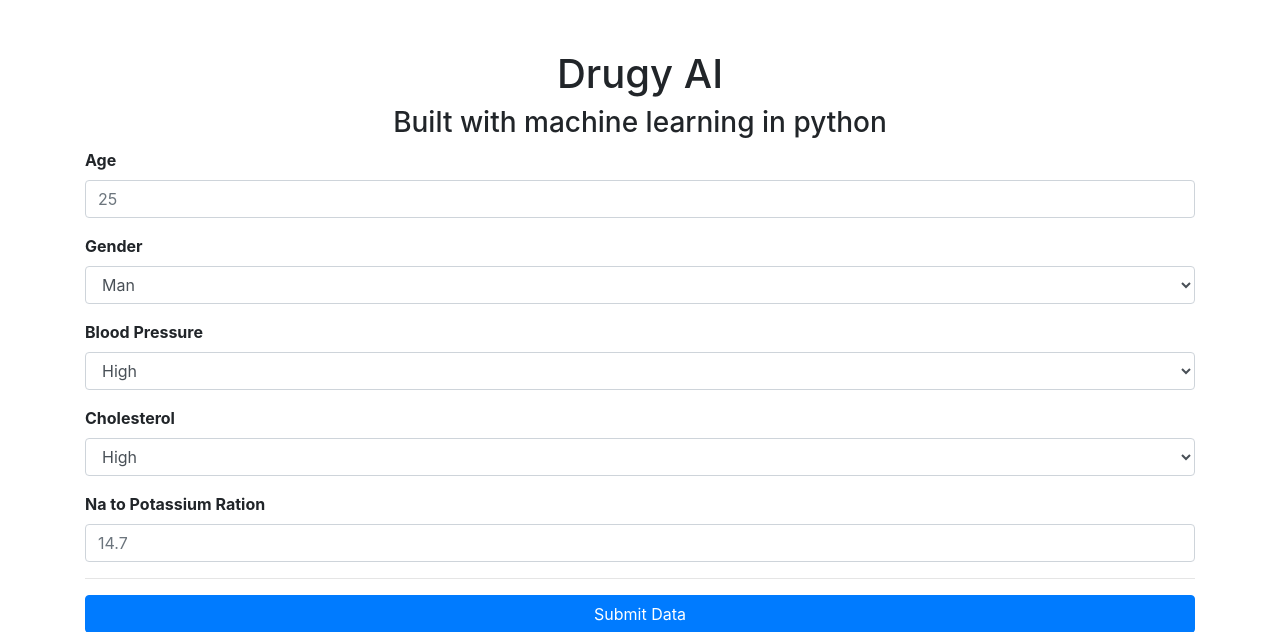
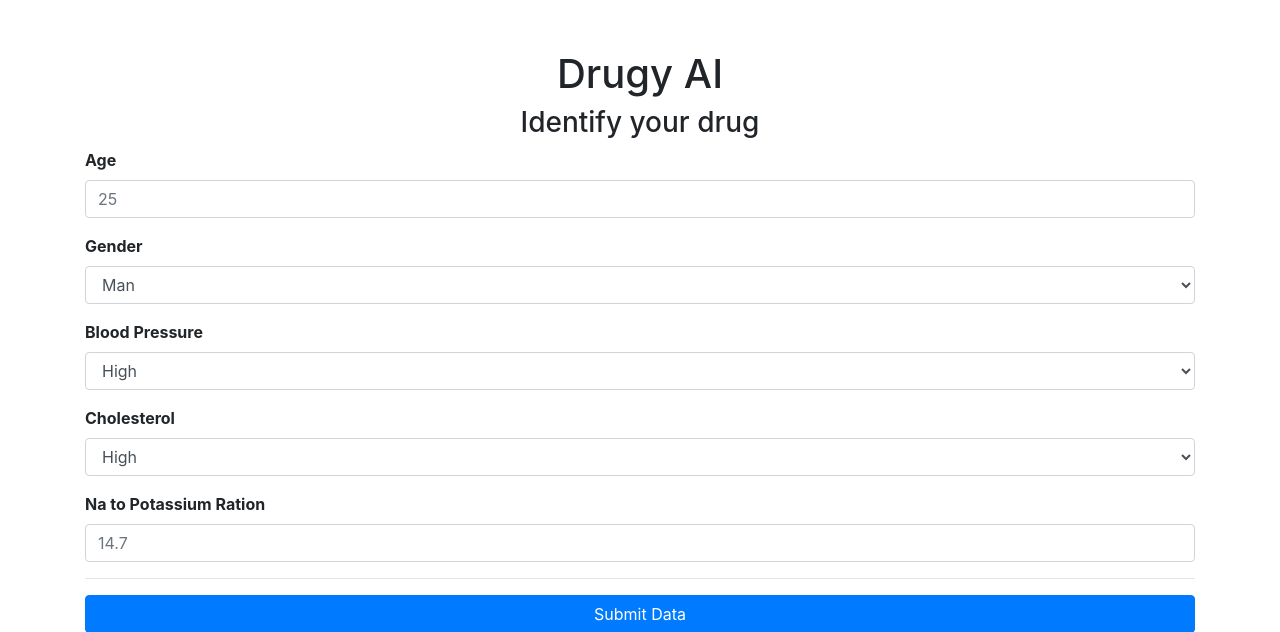
Before and after one commit to syifanalfiah/drugyAI, a Flask app: page / in a window 1280 px wide. Shown: the top 632 px of the page. Run offline with Flask 2, Linux system fonts and the light colour scheme; some libraries are stand-ins or nearby versions.

Commit message:
Update index.html

```diff
--- a/app/templates/index.html
+++ b/app/templates/index.html
@@ -11,7 +11,7 @@
         <div style="height: 50px"></div>
         <div align="center" class="container">
             <h1>Drugy AI</h1>
-            <h3>Built with machine learning in python</h3>
+            <h3>Identify your drug</h3>
         </div>
         <div class="container">
             <form action="{{ url_for('predict')}}" method="POST" class="needs-validation" id="main-form">
```
